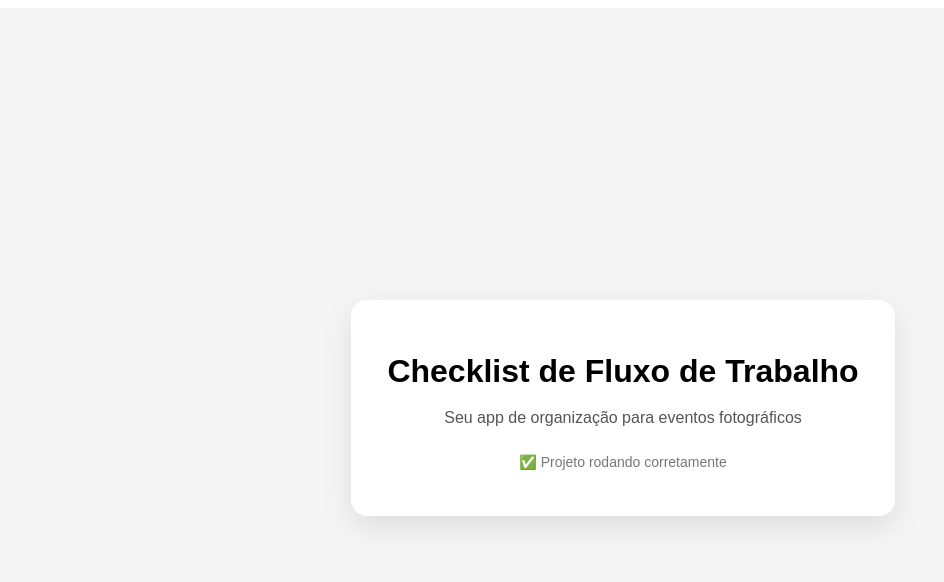
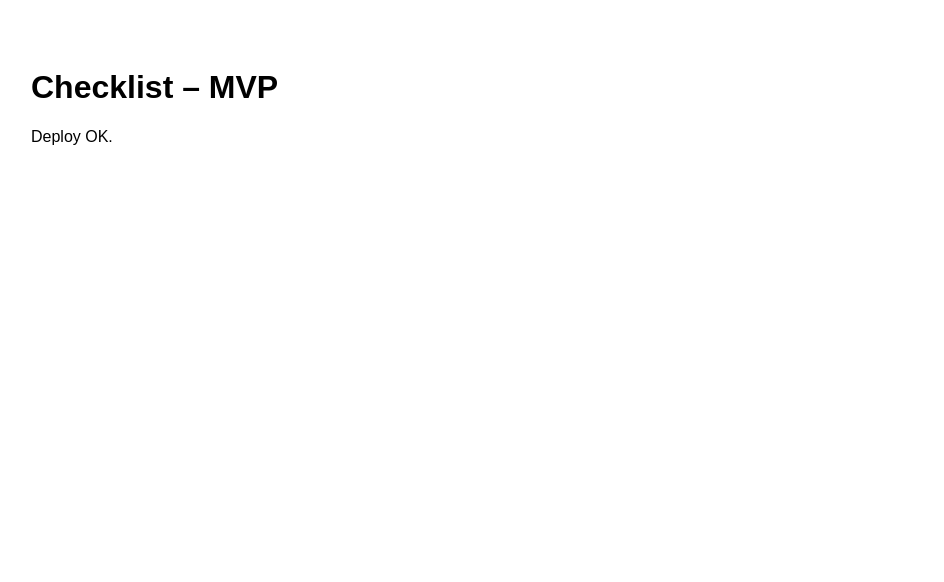
Before and after one commit to ronysantanafotografia/checklist-fluxo-fotografia, a Next.js app: page / in a window 1280 px wide. Shown: the top 582 px of the page, without its empty margins (17-961 px from the left). Built offline with nearby package versions, Linux system fonts and the light colour scheme.

Commit message:
Update index.js

```diff
--- a/pages/index.js
+++ b/pages/index.js
@@ -1,35 +1,8 @@
-import React from "react";
-
 export default function Home() {
   return (
-    <div style={{
-      minHeight: "100vh",
-      display: "flex",
-      alignItems: "center",
-      justifyContent: "center",
-      fontFamily: "sans-serif",
-      background: "#f5f5f5"
-    }}>
-      <div style={{
-        background: "#fff",
-        padding: "32px",
-        borderRadius: "16px",
-        boxShadow: "0 10px 30px rgba(0,0,0,0.1)",
-        maxWidth: "480px",
-        width: "100%",
-        textAlign: "center"
-      }}>
-        <h1 style={{ marginBottom: "12px" }}>
-          Checklist de Fluxo de Trabalho
-        </h1>
-        <p style={{ color: "#555", lineHeight: 1.5 }}>
-          Seu app de organização para eventos fotográficos
-        </p>
-
-        <p style={{ marginTop: "24px", fontSize: "14px", color: "#777" }}>
-          ✅ Projeto rodando corretamente
-        </p>
-      </div>
-    </div>
+    <main style={{ padding: 40, fontFamily: "Arial, sans-serif" }}>
+      <h1>Checklist – MVP</h1>
+      <p>Deploy OK.</p>
+    </main>
   );
 }
```
